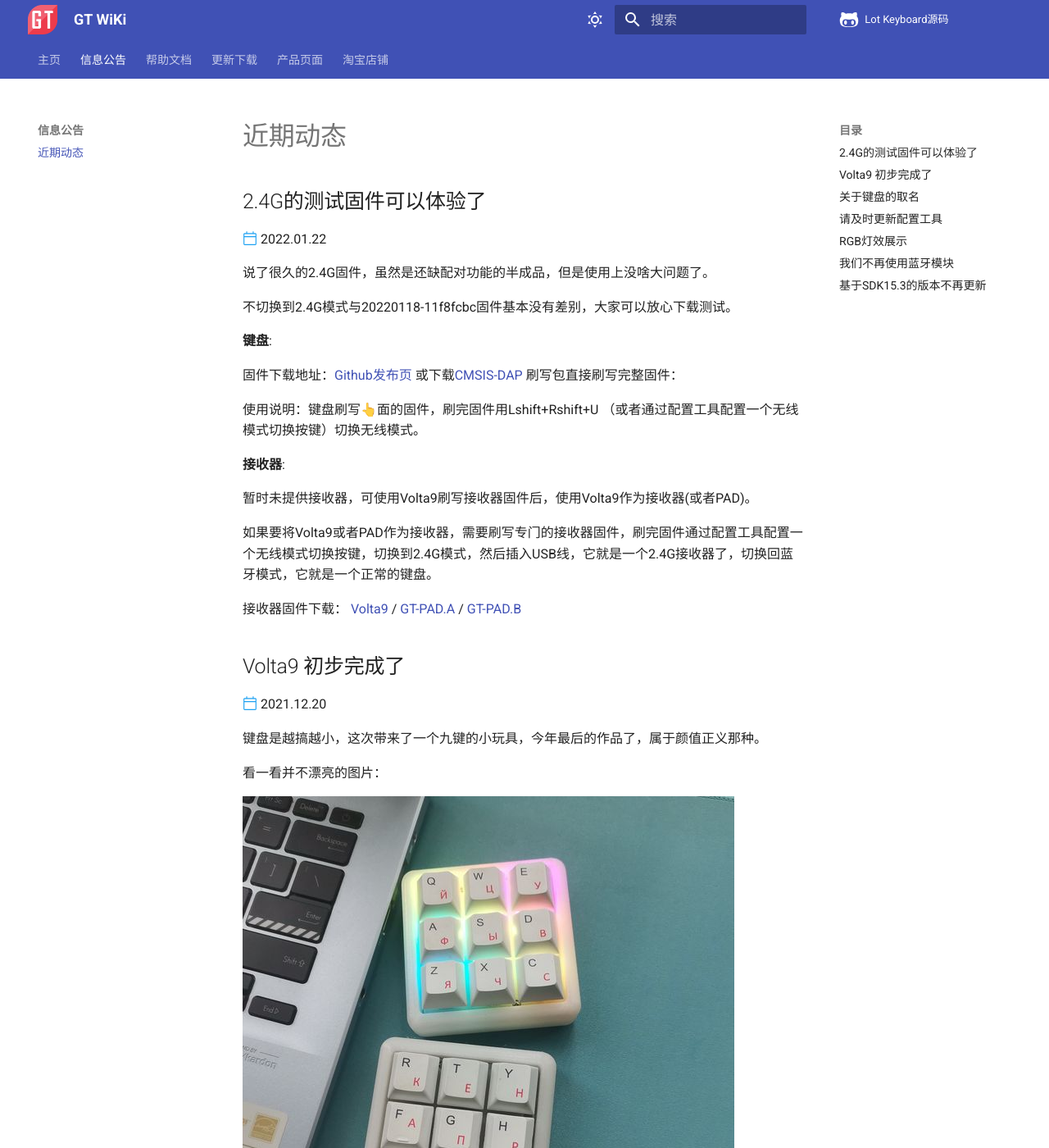
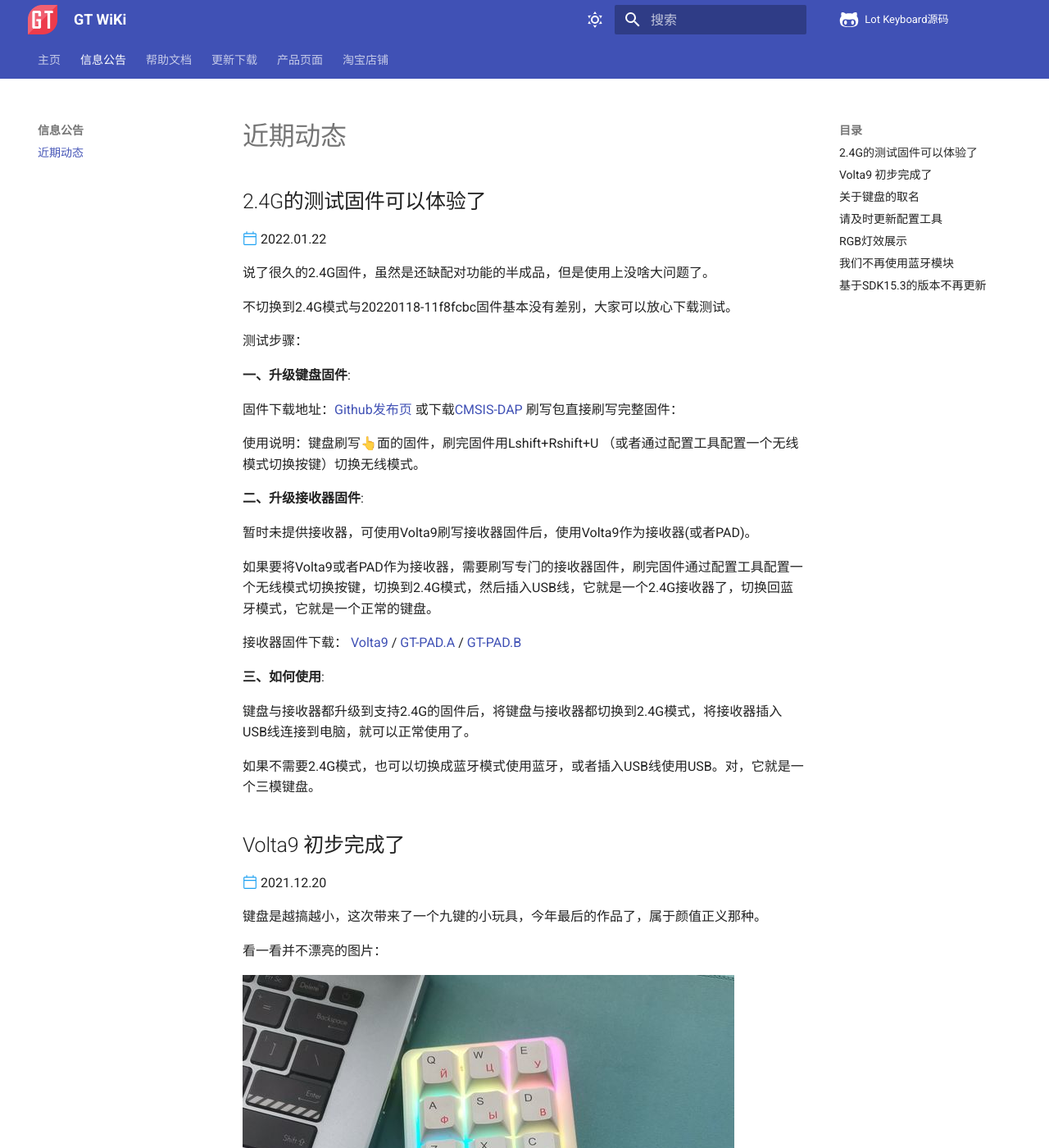
Before and after one commit to genokolar/genokolar.github.io, an MkDocs documentation site: the page built from docs/blog/info.md, in a window 1280 px wide and 1400 px high. Shown: the whole window at 82% size. Built offline with MkDocs 1.6.1 and Material for MkDocs 9.7.7, drawn with Linux system fonts in a browser that asks for light colours; comment, search, counter and statistics services are not loaded.

Commit message:
再次更新2.4G信息

```diff
--- a/docs/blog/info.md
+++ b/docs/blog/info.md
@@ -9,19 +9,27 @@
 
 不切换到2.4G模式与20220118-11f8fcbc固件基本没有差别，大家可以放心下载测试。
 
-<b>键盘</B>:
+测试步骤：
+
+<b>一、升级键盘固件</B>:
 
 固件下载地址：[Github发布页](https://github.com/genokolar/nrf52-keyboard/releases/tag/20220122-114512ba) 或下载[CMSIS-DAP](http://glab.online/down/sdk17/CMSIS-DAP线刷包20220122-114512ba-SDK17.1.zip) 刷写包直接刷写完整固件：
 
 使用说明：键盘刷写👆面的固件，刷完固件用Lshift+Rshift+U （或者通过配置工具配置一个无线模式切换按键）切换无线模式。
 
-<b>接收器</B>:
+<b>二、升级接收器固件</B>:
 
 暂时未提供接收器，可使用Volta9刷写接收器固件后，使用Volta9作为接收器(或者PAD)。
 
 如果要将Volta9或者PAD作为接收器，需要刷写专门的接收器固件，刷完固件通过配置工具配置一个无线模式切换按键，切换到2.4G模式，然后插入USB线，它就是一个2.4G接收器了，切换回蓝牙模式，它就是一个正常的键盘。
 
 接收器固件下载： [Volta9](http://glab.online/down/test/Volta9接收器固件.hex) /  [GT-PAD.A](http://glab.online/down/test/gt-pad-a接收器固件.hex)  /  [GT-PAD.B](http://glab.online/down/test/gt-pad-b接收器固件.hex)
+
+<b>三、如何使用</B>:
+
+键盘与接收器都升级到支持2.4G的固件后，将键盘与接收器都切换到2.4G模式，将接收器插入USB线连接到电脑，就可以正常使用了。
+
+如果不需要2.4G模式，也可以切换成蓝牙模式使用蓝牙，或者插入USB线使用USB。对，它就是一个三模键盘。
 
 
 Volta9 初步完成了
```
